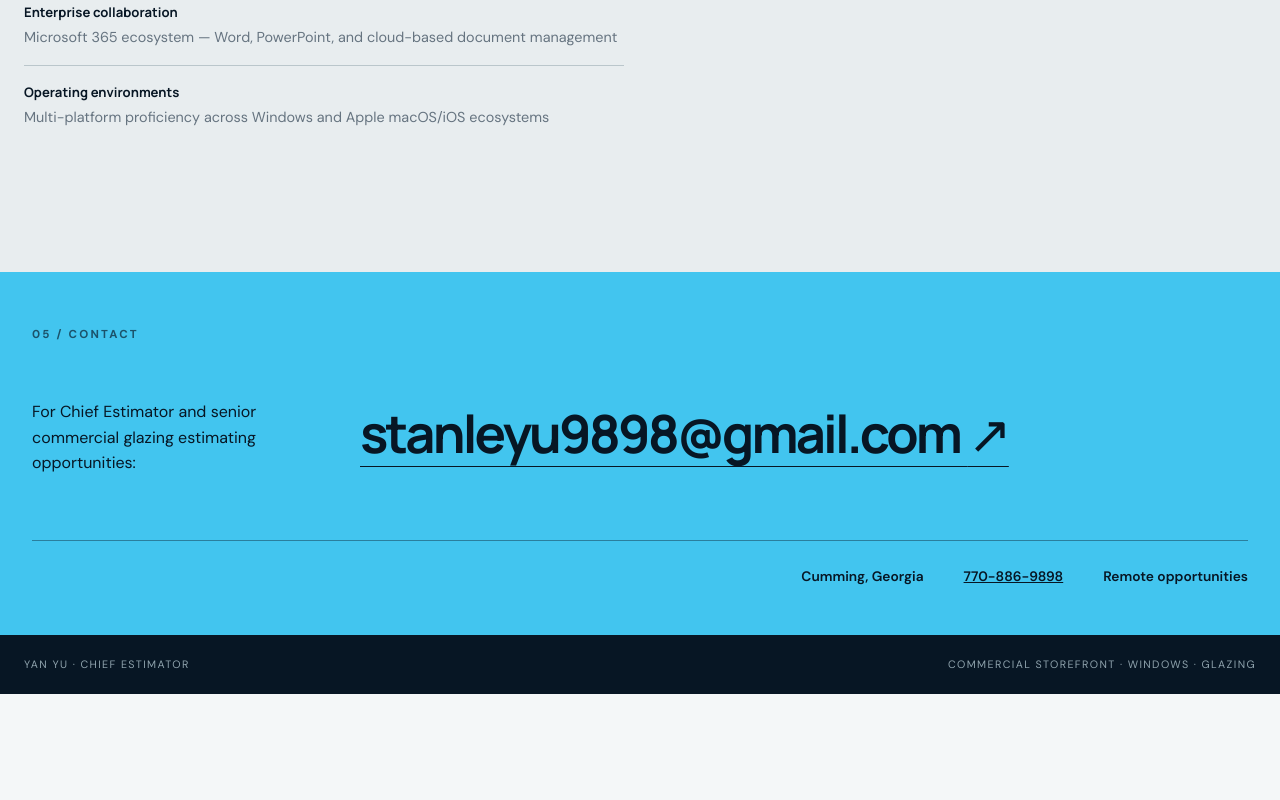
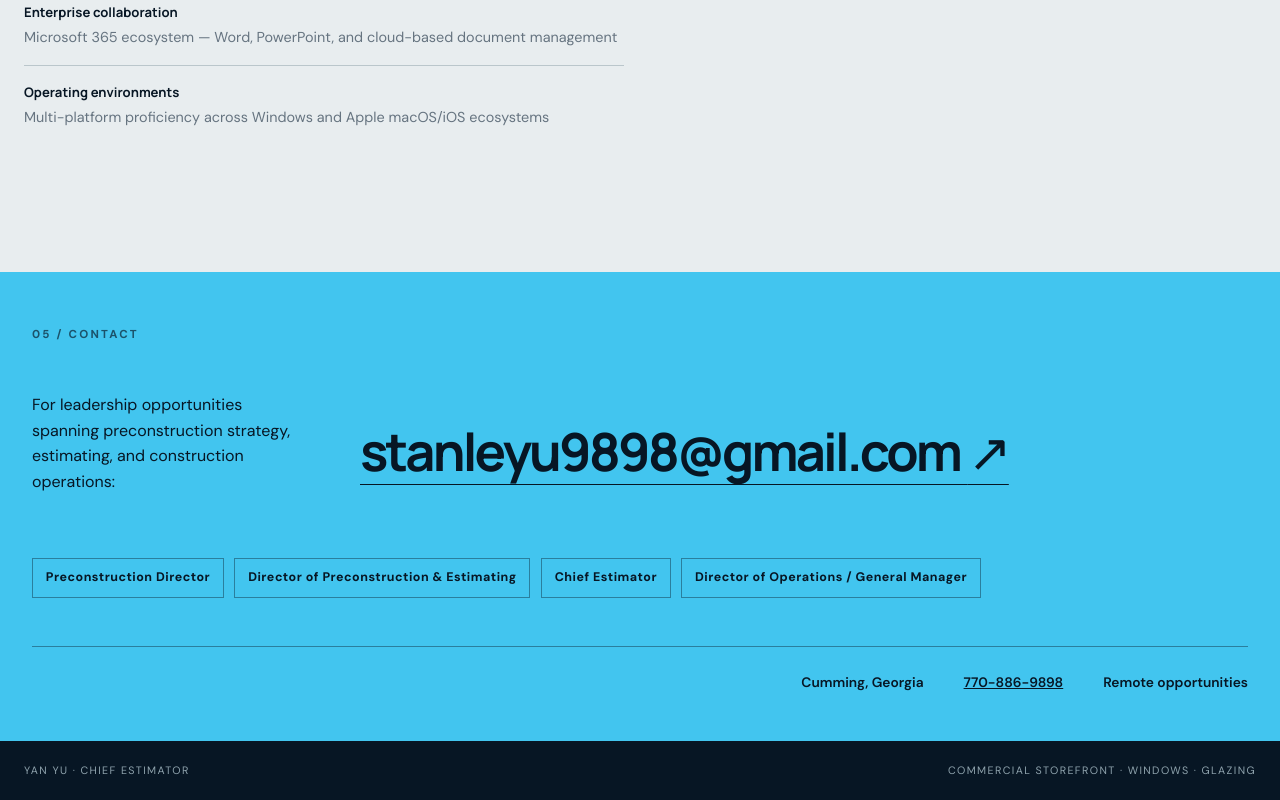
Before and after one commit to YanStanleyYu/portfolio, a React (Vite) app: page / in a window 1280 px wide. Shown: the part 5017-5817 px from the top of the page. Before the commit the page ends 5711 px from the top, so only its background shows below. Built offline with nearby package versions, Linux system fonts and the light colour scheme.

Commit message:
Add target leadership roles

```diff
--- a/src/App.tsx
+++ b/src/App.tsx
@@ -280,8 +280,14 @@ function App() {
         <section className="contact-section" id="contact" data-scroll-reveal="rise">
           <p className="section-number">05 / CONTACT</p>
           <div className="contact-main">
-            <p>For Chief Estimator and senior commercial glazing estimating opportunities:</p>
+            <p>For leadership opportunities spanning preconstruction strategy, estimating, and construction operations:</p>
             <a href="mailto:stanleyu9898@gmail.com">stanleyu9898@gmail.com <span aria-hidden="true">↗</span></a>
+          </div>
+          <div className="target-roles" aria-label="Target leadership roles">
+            <span>Preconstruction Director</span>
+            <span>Director of Preconstruction &amp; Estimating</span>
+            <span>Chief Estimator</span>
+            <span>Director of Operations / General Manager</span>
           </div>
           <div className="contact-meta">
             <span>Cumming, Georgia</span>
--- a/src/appStyles.ts
+++ b/src/appStyles.ts
@@ -276,6 +276,8 @@ section:not(.hero):not(.contact-section) { padding: 8rem max(1.5rem, calc((100vw
 .contact-main { display: grid; grid-template-columns: 1fr 3fr; gap: 2rem; align-items: end; margin: 3rem 0 4rem; }
 .contact-main p { max-width: 16.875rem; margin: 0; }
 .contact-main > a { font-family: "Manrope"; font-size: clamp(1.7rem, 4.1vw, 3.6rem); font-weight: 700; letter-spacing: -.055em; text-decoration-thickness: 0.0625rem; text-underline-offset: .25em; overflow-wrap: anywhere; }
+.target-roles { display: flex; flex-wrap: wrap; gap: .65rem; margin-bottom: 3rem; }
+.target-roles span { padding: .55rem .8rem; border: 0.0625rem solid rgba(7,22,36,.4); font-size: .78rem; font-weight: 700; letter-spacing: .04em; }
 .contact-meta { display: flex; justify-content: flex-end; gap: 2.5rem; padding-top: 1.5rem; border-top: 0.0625rem solid rgba(7,22,36,.4); font-size: .86rem; font-weight: 600; }
 footer { display: flex; justify-content: space-between; gap: 2rem; padding: 1.3rem max(1.5rem, calc((100vw - var(--max)) / 2)); background: var(--ink); color: #8fa3ad; font-size: .67rem; letter-spacing: .13em; text-transform: uppercase; }
 
```
Also changed, not shown: 1 other file (tests, documents, lock files or other folders).
